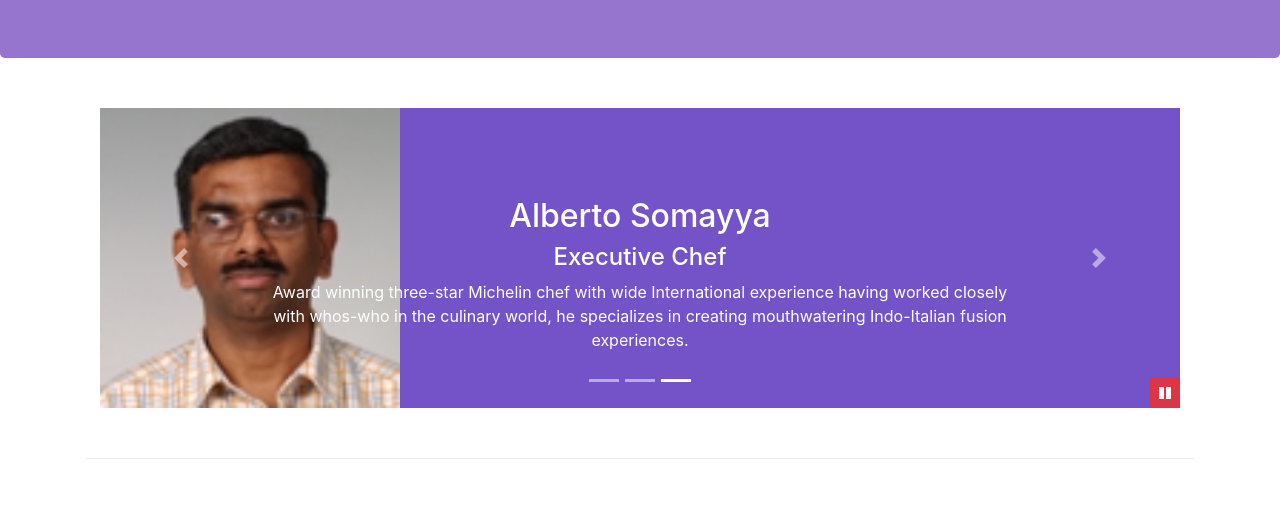
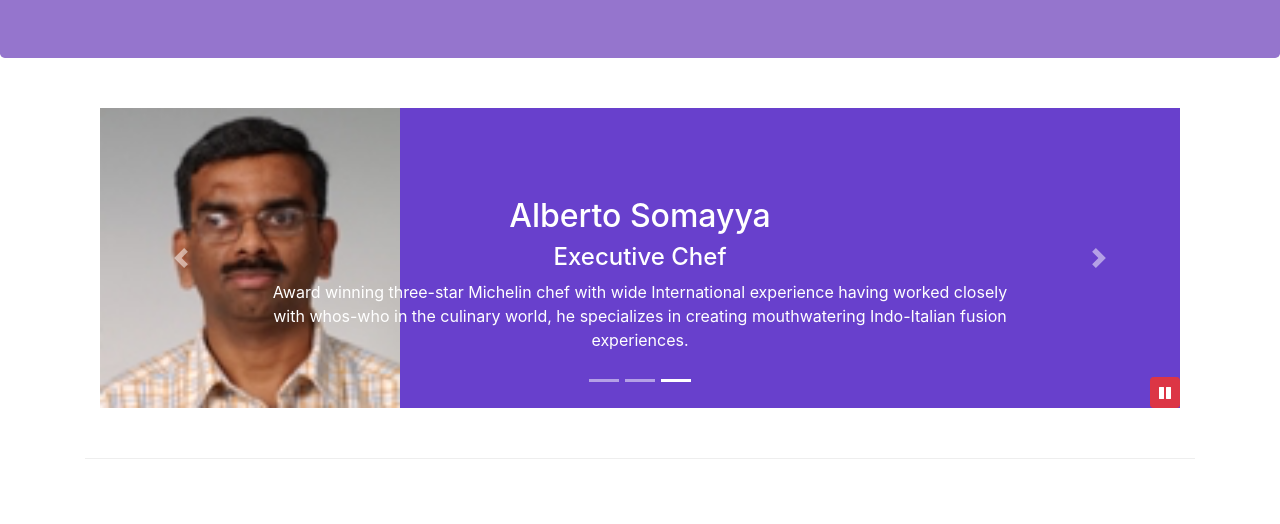
Before and after one commit to frankomackonelee/bootstrap4-coursera, a website: page index.html in a window 1280 px wide. Shown: the part 276-800 px from the top of the page. Drawn offline with nearby package versions, Linux system fonts and the light colour scheme.

Commit message:
npm scripts

```diff
--- a/css/styles.scss
+++ b/css/styles.scss
@@ -1,5 +1,5 @@
 $lt-gray: #ddd;
-$background-dark: #6e48cc;
+$background-dark: #6840cc;
 $background-light: #9575CD;
 $background-pale: #D1C4E9;
 
--- a/package.json
+++ b/package.json
@@ -16,14 +16,14 @@
   "devDependencies": {
     "lite-server": "^2.3.0",
     "node-sass": "^4.9.3",
-    "onchange": "^4.1.0",
-    "parallelshell": "^3.0.2"
+    "onchange": "^4.1.0"
   },
   "dependencies": {
     "bootstrap": "^4.0.0",
     "bootstrap-social": "^5.1.1",
     "font-awesome": "^4.7.0",
     "jquery": "^3.3.1",
+    "parallelshell": "^3.0.1",
     "popper.js": "^1.12.9"
   }
 }
```
Also changed, not shown: css/styles.css, 1 other file.
